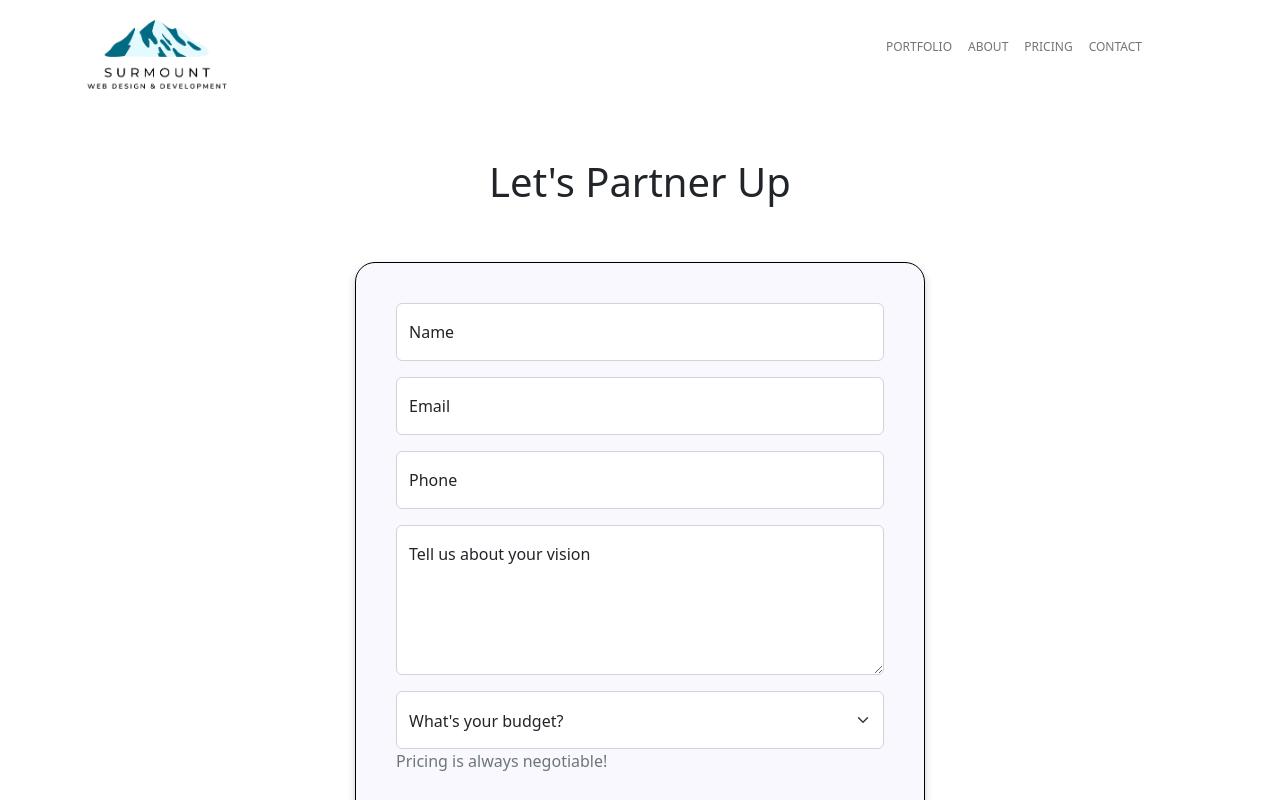
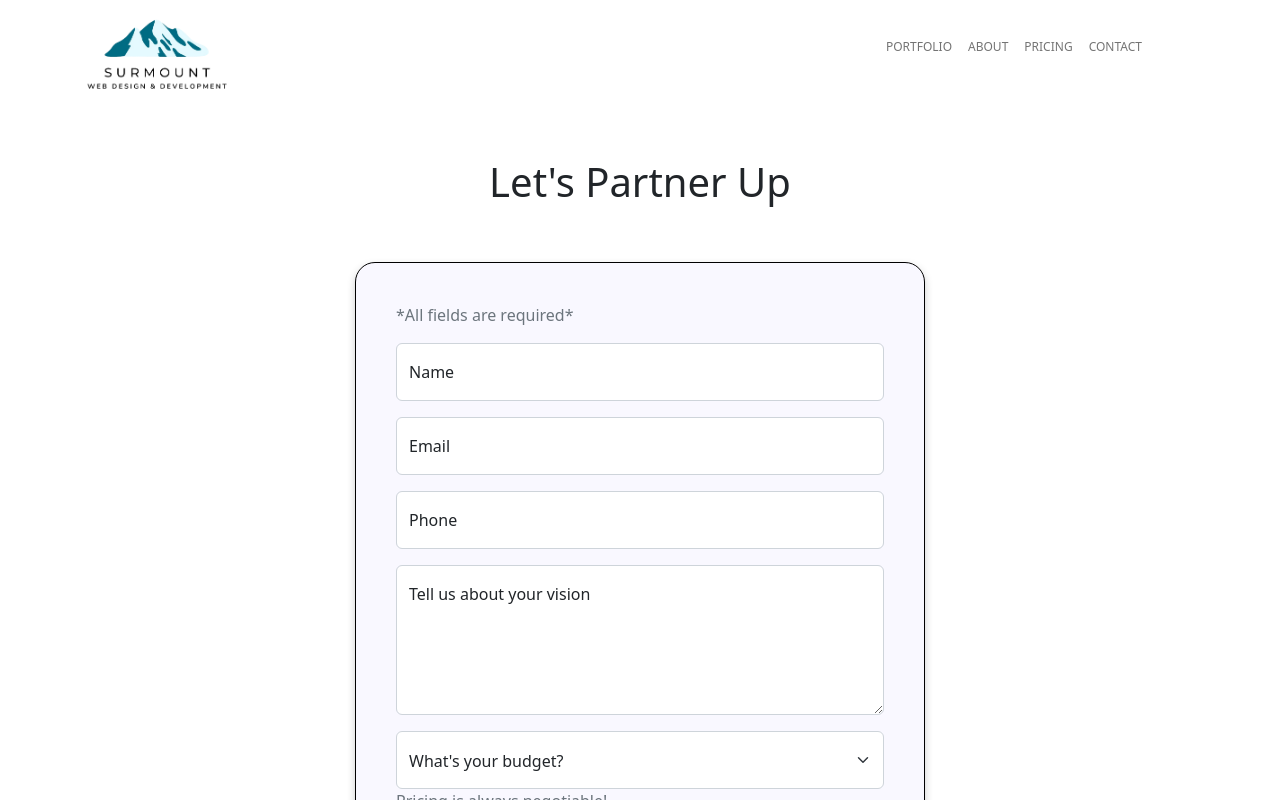
Before and after one commit to bharding216/new-surmount, a SvelteKit app: page /contact in a window 1280 px wide. Shown: the top 800 px of the page. Built offline with nearby package versions, Linux system fonts and the light colour scheme.

Commit message:
Refactor contact page layout, add reCAPTCHA verification, and update nodemailer configuration

```diff
--- a/src/routes/contact/+page.svelte
+++ b/src/routes/contact/+page.svelte
@@ -27,6 +27,10 @@
 
 </script>
 
+<svelte:head>
+	<title>Contact us</title>
+	<meta name="description" content="San Antonio web developer" />
+</svelte:head>
 
 {#if showOverlay}
     <div id="formOverlay">
@@ -68,25 +72,19 @@
                     showOverlay = true
 
                     return async ({ result }) => {
-                        response_data = result.data;
-
-                        if (response_data.success === false) {
-                            showOverlay = false;
-                            showFormSubmissionMessage = true;
-                            formSuccess = false;
-                            formSubmissionMessage = "There was an error sending your message. If you keep having issues, please send us a text at (210) 772-5221.";
-                            window.scrollTo(0, 0);
-                        } else {
-                            showOverlay = false;
-                            showFormSubmissionMessage = true;
-                            formSuccess = true;
-                            formSubmissionMessage = "Your message has been sent! We'll get back to you later today.";
-                            formElement.reset();
-                            window.scrollTo(0, 0);
-                        }
+                        const response_data = result.data || {};
+                        showOverlay = false;
+                        showFormSubmissionMessage = true;
+                        formSuccess = response_data.success !== false;
+                        formSubmissionMessage = formSuccess ?
+                            "Your message has been sent! We'll get back to you later today." :
+                            "Please mark the reCaptcha checkbox before submitting.";
+                        if (formSuccess) formElement.reset();
+                        window.scrollTo(0, 0);
                     }
                 }}
             >
+                <p class="text-muted">*All fields are required*</p>
 
                 <div class="row">
                     <div class="col">
@@ -101,7 +99,8 @@
                 <div class="row">
                     <div class="col">
                         <div class="form-floating mb-3">
-                            <input type="email" class="form-control" id="email" name="email" placeholder="Email">
+                            <input type="email" class="form-control" id="email" name="email"
+                                placeholder="Email" required>
                             <label for="email">Email</label>
                         </div>
                     </div>
@@ -110,7 +109,8 @@
                 <div class="row">
                     <div class="col">
                         <div class="form-floating mb-3">
-                            <input type="tel" class="form-control" name="phone" id="phone" placeholder="Phone" maxlength="15"/>
+                            <input type="tel" class="form-control" name="phone" id="phone" placeholder="Phone"
+                                maxlength="15" required/>
                             <label for="phone">Phone</label>
                         </div>
                     </div>
@@ -120,7 +120,7 @@
                     <div class="col">
                         <div class="form-floating mb-3">
                             <textarea class="form-control" id="message" name="message"
-                                placeholder="Tell us about your vision" style="height: 150px"></textarea>
+                                placeholder="Tell us about your vision" style="height: 150px" required></textarea>
                             <label for="message">Tell us about your vision</label>
                         </div>
                     </div>
--- a/src/routes/pricing/+page.svelte
+++ b/src/routes/pricing/+page.svelte
@@ -2,6 +2,10 @@
 
 </script>
 
+<svelte:head>
+	<title>Pricing</title>
+	<meta name="description" content="San Antonio web developer" />
+</svelte:head>
 
 <div class="container">
 
```
